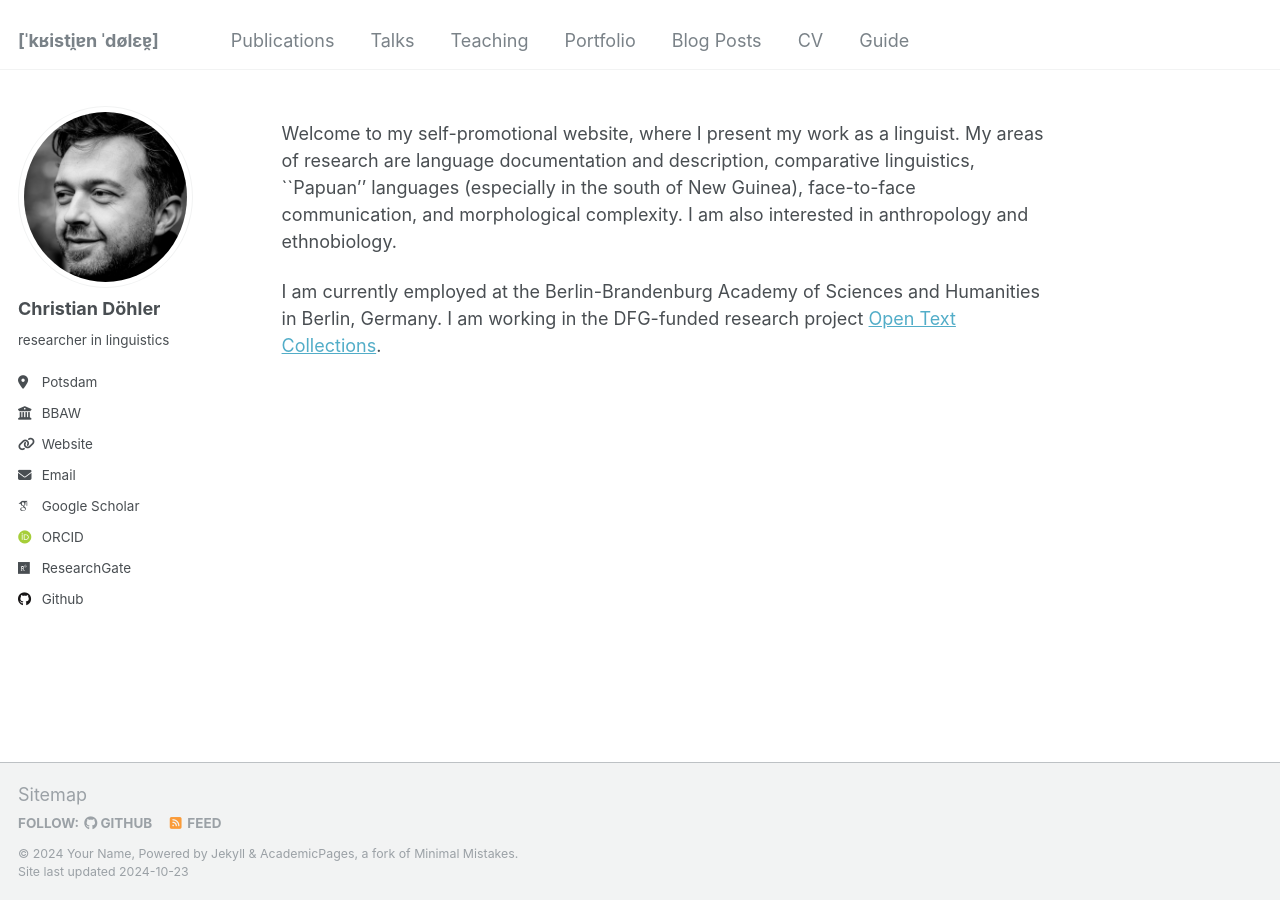
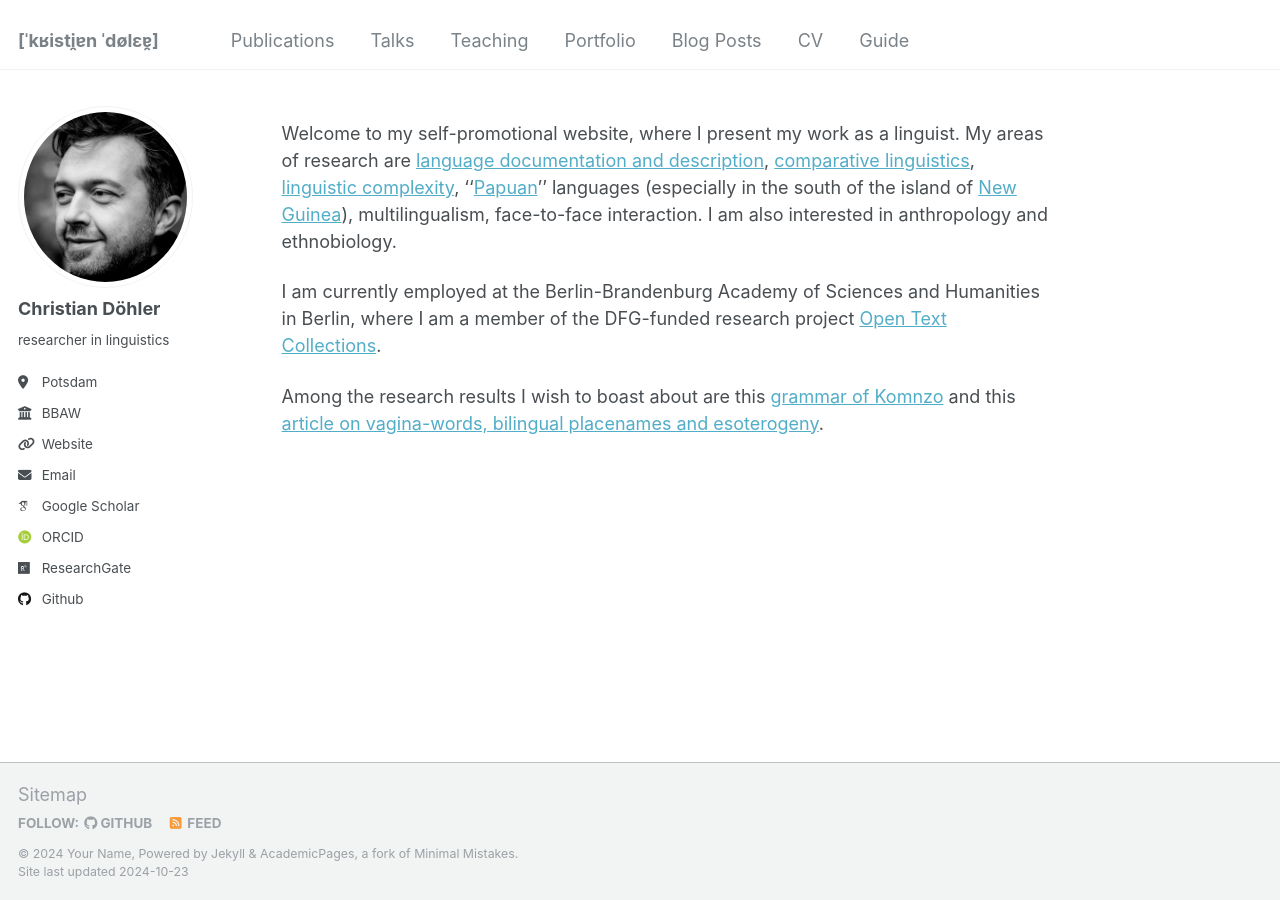
Before and after one commit to chrdoe/chrdoe.github.io, a Jekyll site: the page built from _pages/about.md, in a window 1280 px wide. Built offline with Jekyll 4.4.1, drawn with Linux system fonts in a browser that asks for light colours; some web fonts are replaced.

Commit message:
Update about.md

```diff
--- a/_pages/about.md
+++ b/_pages/about.md
@@ -7,6 +7,8 @@ redirect_from:
   - /about.html
 ---
 
-Welcome to my self-promotional website, where I present my work as a linguist. My areas of research are language documentation and description, comparative linguistics, ``Papuan'' languages (especially in the south of New Guinea), face-to-face communication, and morphological complexity. I am also interested in anthropology and ethnobiology.
+Welcome to my self-promotional website, where I present my work as a linguist. My areas of research are [language documentation and description](https://ifl.phil-fak.uni-koeln.de/sites/linguistik/Personen/ASW/Himmelmann/Publikationen/2006-2010/Language_documentation_What_is_it_and_what_is_it_good_for_2006a.pdf), [comparative linguistics](https://hiphilangsci.net/2018/09/05/typology/), [linguistic complexity](https://doi.org/10.1075/slcs.71), ''[Papuan](https://halmahera.hypotheses.org/747)'' languages (especially in the south of the island of [New Guinea](https://maps.app.goo.gl/r8p2hNKBiLcF46of6)), multilingualism, face-to-face interaction. I am also interested in anthropology and ethnobiology.
 
-I am currently employed at the Berlin-Brandenburg Academy of Sciences and Humanities in Berlin, Germany. I am working in the DFG-funded research project [Open Text Collections](https://opentextcollections.github.io/).
+I am currently employed at the Berlin-Brandenburg Academy of Sciences and Humanities in Berlin, where I am a member of the DFG-funded research project [Open Text Collections](https://opentextcollections.github.io/).
+
+Among the research results I wish to boast about are this [grammar of Komnzo](https://langsci-press.org/catalog/book/212) and this [article on vagina-words, bilingual placenames and esoterogeny](https://doi.org/10.1177/13670069211023158).
```
